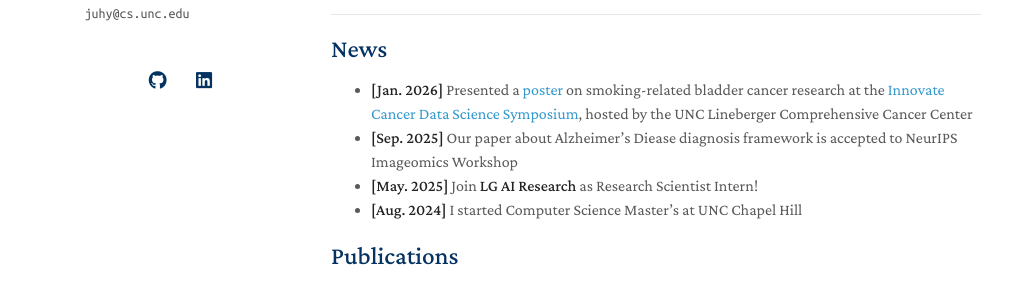
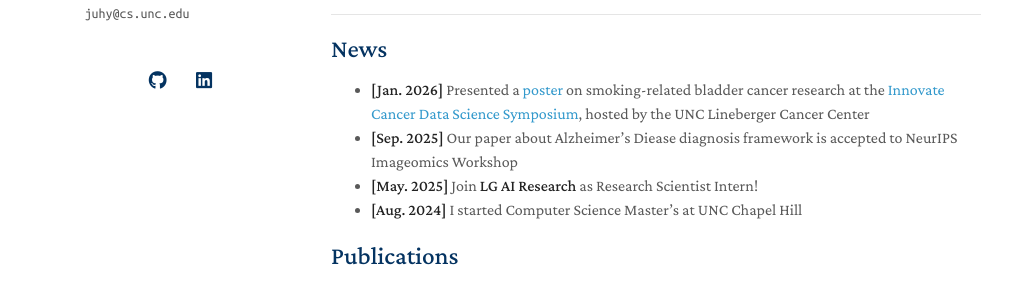
Before and after one commit to JulieOnIsland/julieonisland.github.io, a Jekyll site: the page built from index.md, in a window 1280 px wide and 967 px high. Shown: the part 342-633 px from the top of the window, without its empty margins (139-1151 px from the left). Built offline with Jekyll 4.4.1, drawn with Linux system fonts in a browser that asks for light colours; a style sheet for code colours, icons or effects is not loaded; our own code applies the rules of GitHub Pages for plain Markdown files.

Commit message:
name modified

```diff
--- a/index.md
+++ b/index.md
@@ -16,7 +16,7 @@ Hi, I’m Julie, a researcher passionate about AI for Healthcare and Biomedicine
 <hr>
 
 ## News
-- **[Jan. 2026]** Presented a [poster](https://drive.google.com/file/d/1NGPOvFBlEkLIIAAf9BAKfTUqVD35u7lL/view?usp=sharing) on smoking-related bladder cancer research at the [Innovate Cancer Data Science Symposium](https://unclineberger.org/event/innovate-cancer-data-science-symposium-2026/), hosted by the UNC Lineberger Comprehensive Cancer Center
+- **[Jan. 2026]** Presented a [poster](https://drive.google.com/file/d/1NGPOvFBlEkLIIAAf9BAKfTUqVD35u7lL/view?usp=sharing) on smoking-related bladder cancer research at the [Innovate Cancer Data Science Symposium](https://unclineberger.org/event/innovate-cancer-data-science-symposium-2026/), hosted by the UNC Lineberger Cancer Center
 - **[Sep. 2025]** Our paper about Alzheimer's Diease diagnosis framework is accepted to NeurIPS Imageomics Workshop
 - **[May. 2025]** Join **LG AI Research** as Research Scientist Intern!
 - **[Aug. 2024]** I started Computer Science Master's at UNC Chapel Hill
```
